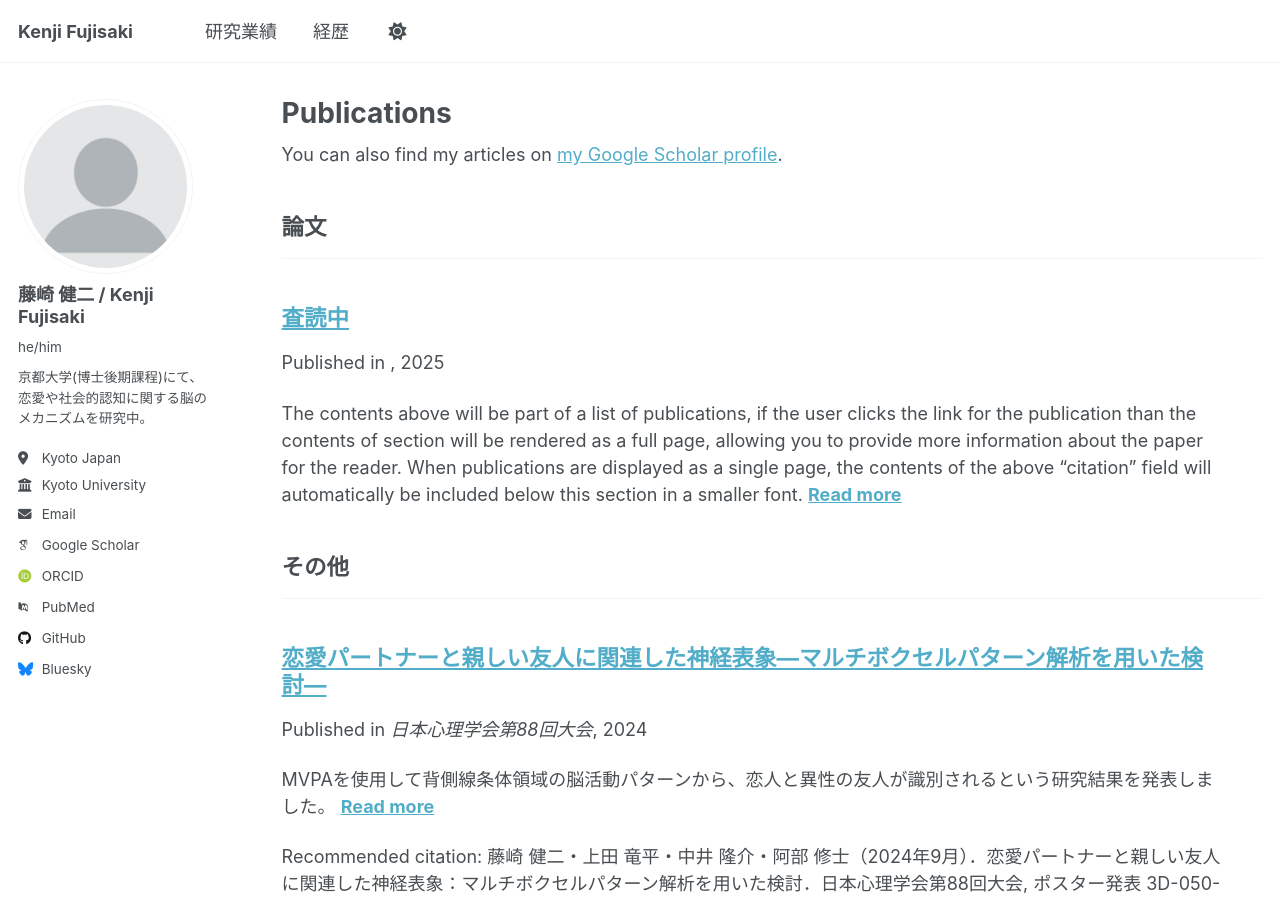
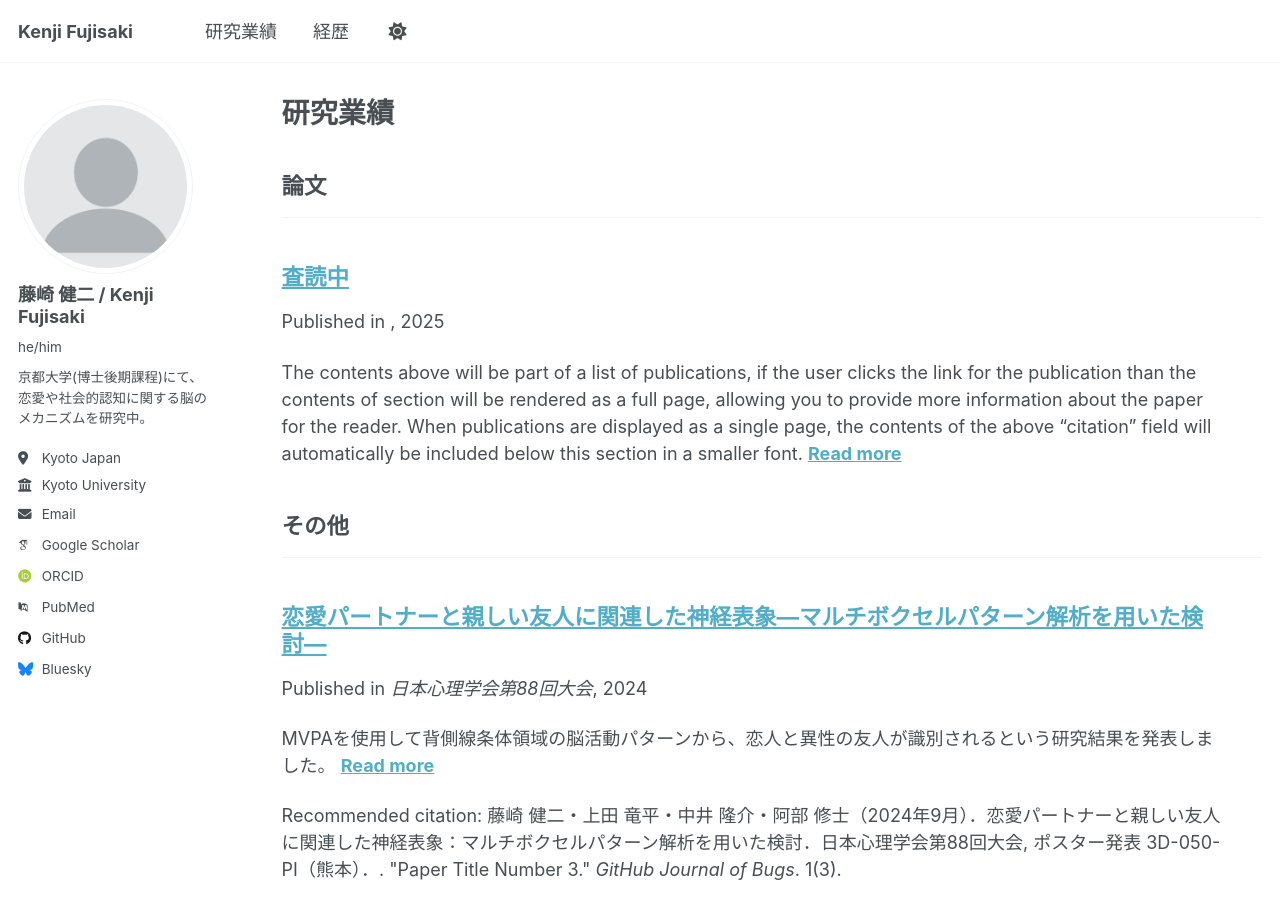
Before and after one commit to kenjifujisaki-research/kenjifujisaki-research.github.io, a Jekyll site: the page built from _pages/publications.html, in a window 1280 px wide and 900 px high. Built offline with Jekyll 4.4.1, drawn with Linux system fonts in a browser that asks for light colours; some web fonts are replaced.

Commit message:
Update publications.html

```diff
--- a/_pages/publications.html
+++ b/_pages/publications.html
@@ -1,13 +1,15 @@
 ---
 layout: archive
-title: "Publications"
+title: "研究業績"
 permalink: /publications/
 author_profile: true
 ---
 
+<!--
 {% if site.author.googlescholar %}
-  <div class="wordwrap">You can also find my articles on <a href="{{site.author.googlescholar}}">my Google Scholar profile</a>.</div>
+  <div class="wordwrap">主な研究業績を以下に掲載しています。Google Scholar のプロフィールもご覧ください：<a href="{{site.author.googlescholar}}">Google Scholar プロファイル</a></div>
 {% endif %}
+-->
 
 {% include base_path %}
 
```
